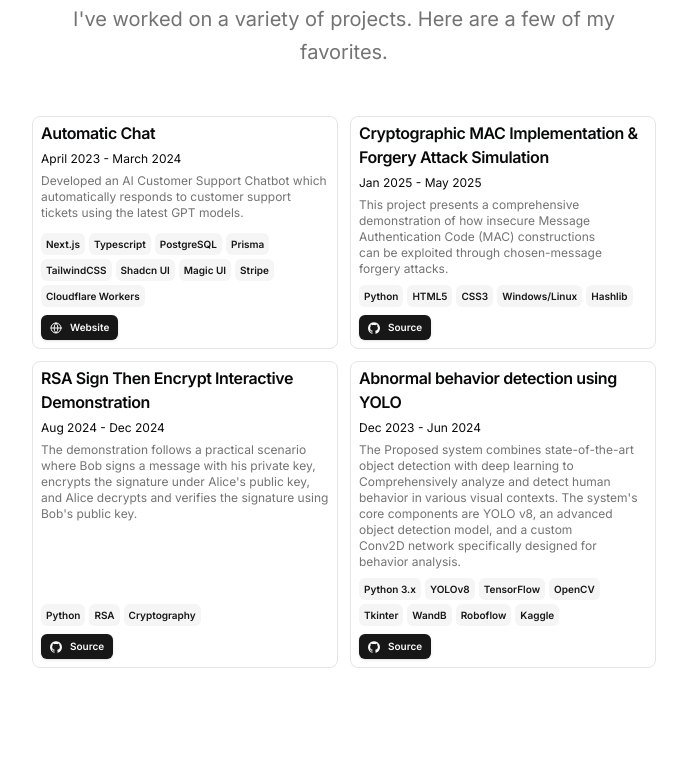
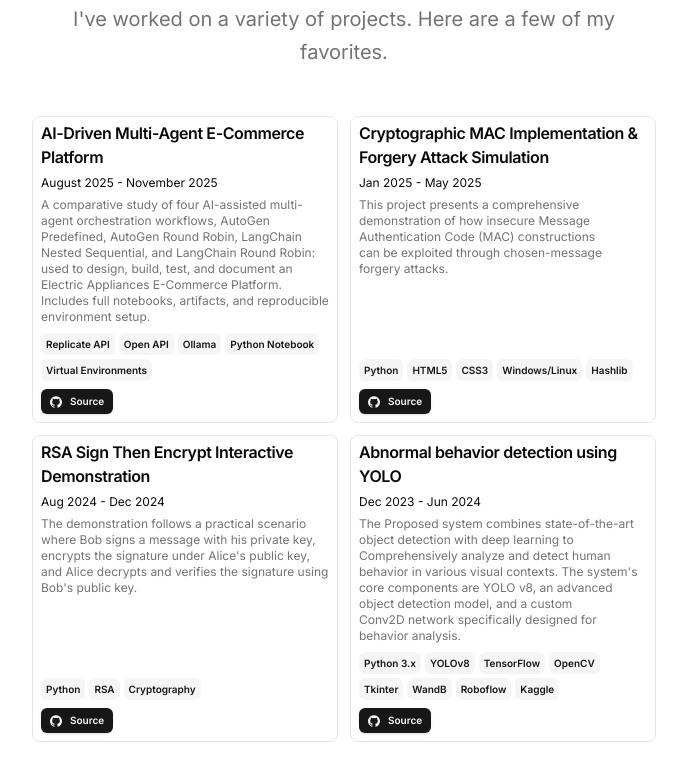
Before and after one commit to AKSHITHAPRIYADARSHINI/Portfolio, a Next.js app: page / in a window 1280 px wide. Shown: the part 1177-1960 px from the top of the page, without its empty margins (296-983 px from the left). Built offline with nearby package versions, Linux system fonts and the light colour scheme.

Commit message:
Changed the project

```diff
--- a/src/data/resume.tsx
+++ b/src/data/resume.tsx
@@ -150,28 +150,24 @@
   ],
   projects: [
     {
-      title: "Automatic Chat",
-      href: "https://automatic.chat",
-      dates: "April 2023 - March 2024",
+      title: "AI-Driven Multi-Agent E-Commerce Platform",
+      //href: "https://automatic.chat",
+      dates: "August 2025 - November 2025",
       active: true,
       description:
-        "Developed an AI Customer Support Chatbot which automatically responds to customer support tickets using the latest GPT models.",
+        "A comparative study of four AI-assisted multi-agent orchestration workflows, AutoGen Predefined, AutoGen Round Robin, LangChain Nested Sequential, and LangChain Round Robin: used to design, build, test, and document an Electric Appliances E-Commerce Platform. Includes full notebooks, artifacts, and reproducible environment setup.",
       technologies: [
-        "Next.js",
-        "Typescript",
-        "PostgreSQL",
-        "Prisma",
-        "TailwindCSS",
-        "Shadcn UI",
-        "Magic UI",
-        "Stripe",
-        "Cloudflare Workers",
+        "Replicate API",
+        "Open API",
+        "Ollama",
+        "Python Notebook",
+        "Virtual Environments",
       ],
       links: [
         {
-          type: "Website",
-          href: "https://automatic.chat",
-          icon: <Icons.globe className="size-3" />,
+          type: "Source",
+          href: "https://github.com/AKSHITHAPRIYADARSHINI/AI-Driven-Multi-Agent-E-Commerce-Platform-AutoGen-LangChain-Experiments-",
+          icon: <Icons.github className="size-3" />,
         },
       ],
       image: "",
@@ -372,7 +368,7 @@
       links: [
         {
           title: "Organization",
-          icon: <Icons.github className="h-4 w-4" />,
+          icon: <Icons.globe className="h-4 w-4" />,
           href: "https://www.rmkec.ac.in/2023/",
         },
       ],
```
